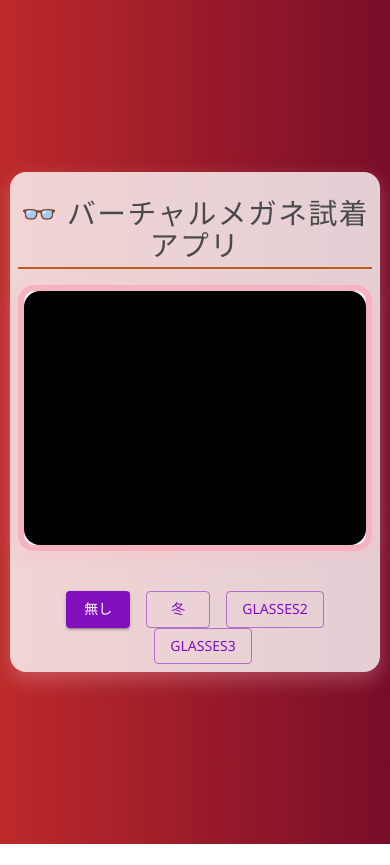
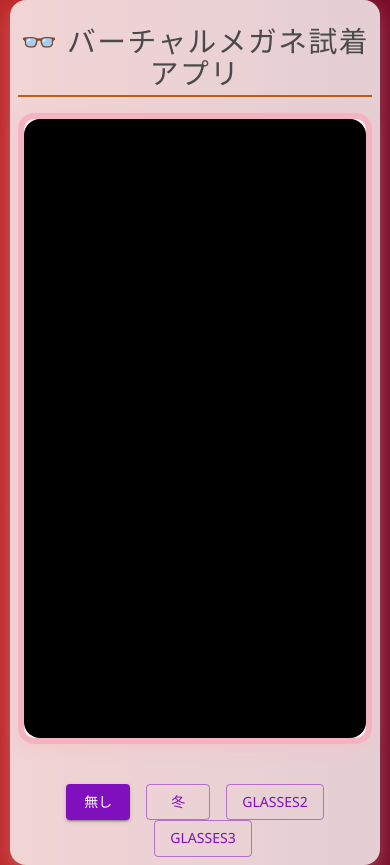
Before and after one commit to mrmr997/virtual-glasses-app, a React (Vite) app: page / in a window 390 px wide. Before the commit the page ends 844 px from the top, so only its background shows below. Built offline with nearby package versions, Linux system fonts and the light colour scheme; no server answers.

Commit message:
カメラ調整6

```diff
--- a/src/App.css
+++ b/src/App.css
@@ -95,7 +95,7 @@ button:hover {
     position: relative;
     width: 100%;
     max-width: 100%;
-    aspect-ratio: 4 / 3; /* 縦横比4:3固定 */
+    aspect-ratio: 9 / 16; /* 縦横比16:9固定 */
     margin: 0 auto 1.5rem;
     border: 6px solid #f5b3c2;
     border-radius: 16px;
--- a/src/App.jsx
+++ b/src/App.jsx
@@ -87,7 +87,12 @@ function App() {
     const start = async () => {
       try {
         const stream = await navigator.mediaDevices.getUserMedia({
-          video: { width: 640, height: 480 },
+          video: {
+            aspectRatio: 9 / 16,
+            facingMode: "user",
+            width: { ideal: 720 },
+            height: { ideal: 1280 },
+          },
         });
         if (videoRef.current) {
           videoRef.current.srcObject = stream;
```
